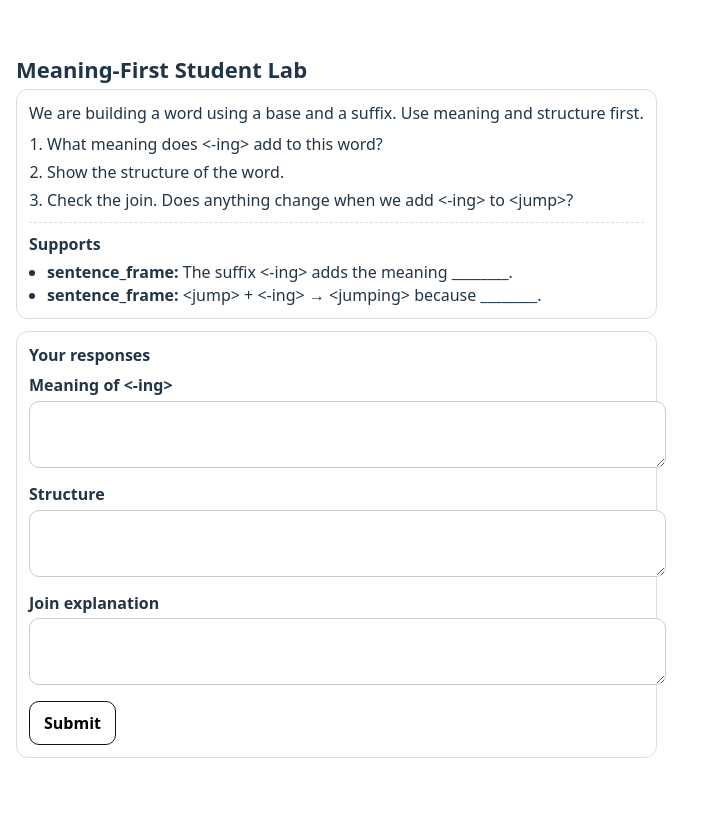
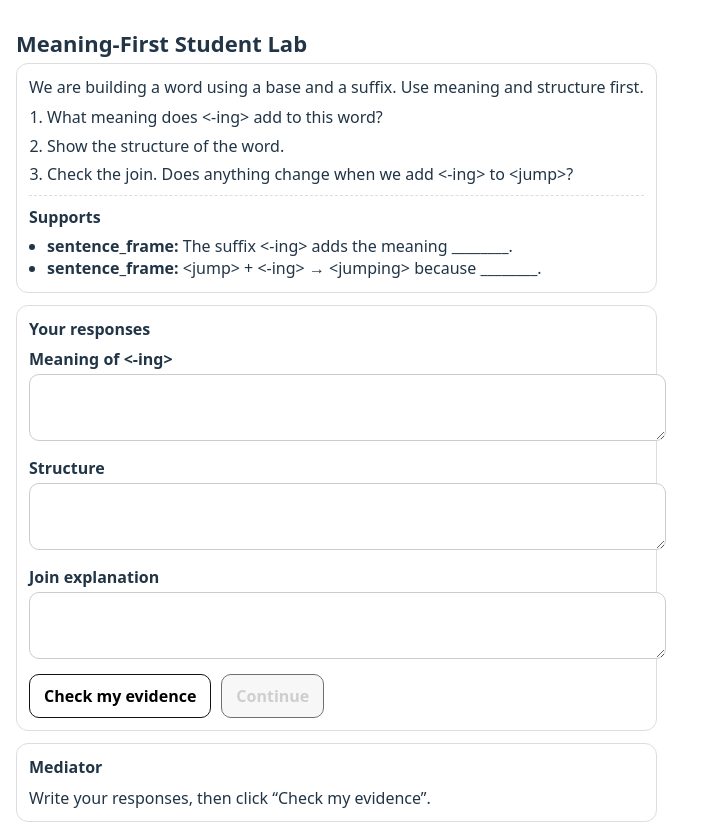
Before and after one commit to Lokahi-Connect/Meaning-First-Student-Lab, a React (Vite) app: page / in a window 1280 px wide. Shown: the whole page, without its empty margins (0-713 px from the left). Before the commit the page ends 800 px from the top, so only its background shows below. Built offline with nearby package versions, Linux system fonts and the light colour scheme.

Commit message:
Update TaskRunner.tsx
Evidence Loop Wiring

```diff
--- a/src/components/TaskRunner.tsx
+++ b/src/components/TaskRunner.tsx
@@ -6,18 +6,35 @@ type Props = {
   task: Task;
   responses: ResponseMap;
   setResponses: (next: ResponseMap) => void;
-  onSubmit: () => void;
+
+  onCheck: () => void;
+  onContinue: () => void;
+
   statusText?: string;
+  mediatorTitle?: string;
+  mediatorPrompts?: string[];
+  canContinue?: boolean;
 };
 
-export function TaskRunner({ task, responses, setResponses, onSubmit, statusText }: Props) {
+export function TaskRunner({
+  task,
+  responses,
+  setResponses,
+  onCheck,
+  onContinue,
+  statusText,
+  mediatorTitle,
+  mediatorPrompts,
+  canContinue,
+}: Props) {
   const fields = task.response.fields || [];
 
   return (
-    <div style={{ maxWidth: 760, margin: "0 auto", padding: 16, lineHeight: 1.4 }}>
+    <div style={{ maxWidth: 860, margin: "0 auto", padding: 16, lineHeight: 1.4 }}>
       <h1 style={{ fontSize: 22, marginBottom: 8 }}>Meaning-First Student Lab</h1>
 
-      <div style={{ padding: 12, border: "1px solid #ddd", borderRadius: 12, marginBottom: 12 }}>
+      <div style={{ display: "grid", gridTemplateColumns: "1fr", gap: 12 }}>
+        <div style={{ padding: 12, border: "1px solid #ddd", borderRadius: 12 }}>
           <div style={{ fontSize: 16, marginBottom: 8 }}>{task.prompts.stem}</div>
 
           <ol style={{ paddingLeft: 18, margin: 0 }}>
@@ -43,7 +60,7 @@ export function TaskRunner({ task, responses, setResponses, onSubmit, statusText
         </div>
 
         <div style={{ padding: 12, border: "1px solid #ddd", borderRadius: 12 }}>
-        <div style={{ fontWeight: 600, marginBottom: 8 }}>Your responses</div>
+          <div style={{ fontWeight: 700, marginBottom: 8 }}>Your responses</div>
 
           {fields.map((f) => (
             <div key={f.id} style={{ marginBottom: 10 }}>
@@ -59,8 +76,9 @@ export function TaskRunner({ task, responses, setResponses, onSubmit, statusText
             </div>
           ))}
 
+          <div style={{ display: "flex", gap: 10 }}>
             <button
-          onClick={onSubmit}
+              onClick={onCheck}
               style={{
                 padding: "10px 14px",
                 borderRadius: 10,
@@ -70,10 +88,43 @@ export function TaskRunner({ task, responses, setResponses, onSubmit, statusText
                 fontWeight: 700,
               }}
             >
-          Submit
+              Check my evidence
             </button>
 
+            <button
+              onClick={onContinue}
+              disabled={!canContinue}
+              style={{
+                padding: "10px 14px",
+                borderRadius: 10,
+                border: "1px solid #111",
+                background: canContinue ? "white" : "#f3f3f3",
+                cursor: canContinue ? "pointer" : "not-allowed",
+                fontWeight: 700,
+                opacity: canContinue ? 1 : 0.6,
+              }}
+            >
+              Continue
+            </button>
+          </div>
+
           {statusText ? <div style={{ marginTop: 10 }}>{statusText}</div> : null}
+        </div>
+
+        <div style={{ padding: 12, border: "1px solid #ddd", borderRadius: 12 }}>
+          <div style={{ fontWeight: 700, marginBottom: 8 }}>{mediatorTitle || "Mediator"}</div>
+          {mediatorPrompts?.length ? (
+            <ul style={{ paddingLeft: 18, margin: 0 }}>
+              {mediatorPrompts.map((p, i) => (
+                <li key={i} style={{ marginBottom: 6 }}>
+                  {p}
+                </li>
+              ))}
+            </ul>
+          ) : (
+            <div>Write your responses, then click “Check my evidence”.</div>
+          )}
+        </div>
       </div>
     </div>
   );
```
Lines whose indentation alone changed are shown as unchanged.
